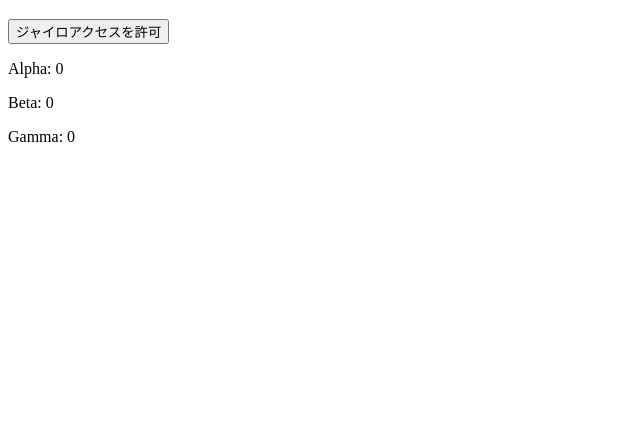
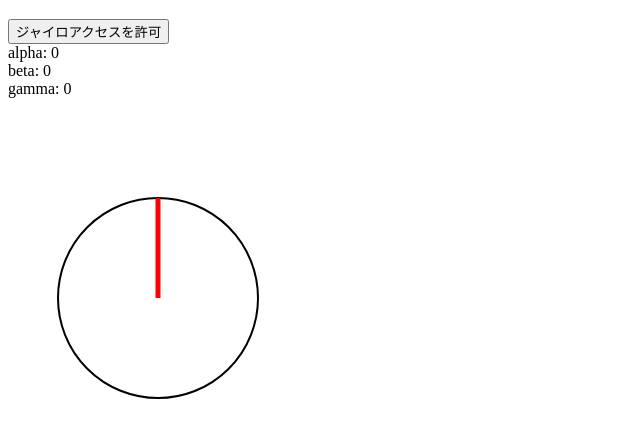
Before and after one commit to koudaihirata/gyro, a plain HTML site: page index.html in a window 1280 px wide. Shown: the part 70-508 px from the top of the page, without its empty margins (0-640 px from the left). Drawn offline with Linux system fonts and the light colour scheme.

Commit message:
ジャイロを使用してコンパスのようなものを作成

```diff
--- a/index.html
+++ b/index.html
@@ -3,42 +3,15 @@
 <head>
   <meta charset="UTF-8">
   <meta name="viewport" content="width=device-width, initial-scale=1.0">
-  <title>ジャイロセンサー</title>
+  <title>ジャイロセンサーの許可リクエスト</title>
 </head>
 <body>
   <h1>ジャイロセンサーのデータを取得</h1>
-  <button id="requestPermissionBtn">ジャイロアクセスを許可</button>
-  <p id="alpha">Alpha: 0</p>
-  <p id="beta">Beta: 0</p>
-  <p id="gamma">Gamma: 0</p>
+  <button id="requestPermissionBtn" style="display:none;">ジャイロアクセスを許可</button>
+  <div id="txt">ここにデータを表示</div>
+  <canvas id="canvas" width="300" height="400"></canvas>
 
-  <script>
-    const alphaElement = document.getElementById('alpha');
-    const betaElement = document.getElementById('beta');
-    const gammaElement = document.getElementById('gamma');
-    const requestPermissionBtn = document.getElementById('requestPermissionBtn');
 
-    requestPermissionBtn.addEventListener('click', () => {
-      if (typeof DeviceMotionEvent.requestPermission === 'function') {
-        DeviceMotionEvent.requestPermission()
-          .then(response => {
-            if (response === 'granted') {
-              window.addEventListener('deviceorientation', (event) => {
-                const alpha = event.alpha;
-                const beta = event.beta;
-                const gamma = event.gamma;
-
-                alphaElement.textContent = `Alpha: ${alpha}`;
-                betaElement.textContent = `Beta: ${beta}`;
-                gammaElement.textContent = `Gamma: ${gamma}`;
-              });
-            } else {
-              alert('ジャイロデータへのアクセスが拒否されました。');
-            }
-          })
-          .catch(console.error);
-      }
-    });
-  </script>
+  <script src="./js/script.js"></script>
 </body>
 </html>
--- a/js/script.js
+++ b/js/script.js
@@ -1,27 +1,80 @@
-//. DeviceOrientationEvent オブジェクトが有効な環境か？　をチェック
-if( window.DeviceOrientationEvent ){
-    //. DeviceOrientationEvent オブジェクトが有効な場合のみ、deviceorientation イベント発生時に deviceOrientaion 関数がハンドリングするよう登録
-    window.addEventListener( "deviceorientation", deviceOrientation );
-  }
+const alphaElement = document.getElementById('alpha');
+const betaElement = document.getElementById('beta');
+const gammaElement = document.getElementById('gamma');
+const requestPermissionBtn = document.getElementById('requestPermissionBtn');
+let alpha = 0, beta = 0, gamma = 0;
+let canvas = document.getElementById("canvas"); // ★canvas要素を取得
+let context = canvas.getContext("2d");          // ★絵を描く部品を取得
 
-var alpha = 0, beta = 0, gamma = 0;             // ジャイロの値を入れる変数を3個用意
 
-// ジャイロセンサの値が変化したら実行される deviceorientation イベント
-window.addEventListener("deviceorientation", (dat) => {
-    alpha = dat.alpha;  // z軸（表裏）まわりの回転の角度（反時計回りがプラス）
-    beta  = dat.beta;   // x軸（左右）まわりの回転の角度（引き起こすとプラス）
-    gamma = dat.gamma;  // y軸（上下）まわりの回転の角度（右に傾けるとプラス）
-});
 
-// 指定時間ごとに繰り返し実行される setInterval(実行する内容, 間隔[ms]) タイマーを設定
-var timer = window.setInterval(() => {
+// ローカルストレージから許可状態を確認
+const gyroPermissionGranted = localStorage.getItem('gyroPermissionGranted');
+
+// ジャイロセンサーのデータを取得する関数
+  window.addEventListener('deviceorientation', (event) => {
+    alpha = event.alpha;
+    beta = event.beta;
+    gamma = event.gamma;
+  });
+
+let timer = window.setInterval(() => {
     displayData();      // displayData 関数を実行
-}, 33); // 33msごとに（1秒間に約30回）
+    drawOrientation();  // 方向を描く
+}, 33);
 
-// データを表示する displayData 関数
-function displayData() {
+  function displayData() {
     var txt = document.getElementById("txt");   // データを表示するdiv要素の取得
     txt.innerHTML = "alpha: " + alpha + "<br>"  // x軸の値
-                  + "beta:  " + beta  + "<br>"  // y軸の値
-                  + "gamma: " + gamma;          // z軸の値
+                + "beta:  " + beta  + "<br>"  // y軸の値
+                + "gamma: " + gamma;          // z軸の値
 }
+
+// コンパスのような絵を描く drawOrientation 関数
+function drawOrientation() {
+    var centerX = canvas.width  / 2;            // canvasの中心のX座標
+    var centerY = canvas.height / 2;	        // canvasの中心のY座標
+    var radius  = 100;                          // 枠円の半径および針の長さ
+    var radianAlpha = -alpha * Math.PI / 180;    // 角度をラジアンに変換 ( - で逆転させている)
+    context.clearRect(0, 0, canvas.width, canvas.height);   // canvasの内容を消す clearRect(x, y, w, h)
+    context.beginPath();                        // 描画開始
+    context.arc(centerX, centerY, radius, 0, 2 * Math.PI);  // 枠円を描く
+    context.strokeStyle = "rgb(0, 0, 0)";       // 枠円の線の色
+    context.lineWidth = 2;                      // 線の太さ
+    context.stroke();                           // 線を描画
+    context.beginPath();                        // 描画開始
+    context.moveTo(centerX, centerY);           // 中心に移動
+    // 線を引く（cosでx座標、sinでy座標が得られる。長さradiusを掛ける。-90度すると真上に向く。）
+    context.lineTo(centerX + Math.cos(radianAlpha - Math.PI / 2) * radius,
+                centerY + Math.sin(radianAlpha - Math.PI / 2) * radius);
+    context.strokeStyle = "rgb(255, 0, 0)";     // 針の線の色
+    context.lineWidth = 5;                      // 線の太さ
+    context.stroke();                           // 線を描画
+}
+
+
+// 許可済みならすぐにジャイロセンサーを開始
+if (gyroPermissionGranted === 'true') {
+//   startGyro();
+} else {
+  // 許可が未設定の場合はボタンを表示
+  requestPermissionBtn.style.display = 'block';
+}
+
+// ボタンクリックでジャイロセンサーの許可をリクエスト
+requestPermissionBtn.addEventListener('click', () => {
+  if (typeof DeviceMotionEvent.requestPermission === 'function') {
+    DeviceMotionEvent.requestPermission()
+      .then(response => {
+        if (response === 'granted') {
+          // 許可されたらローカルストレージに保存し、ジャイロセンサーを開始
+          localStorage.setItem('gyroPermissionGranted', 'true');
+          requestPermissionBtn.style.display = 'none'; // ボタンを隠す
+        //   startGyro();
+        } else {
+          alert('ジャイロデータへのアクセスが拒否されました。');
+        }
+      })
+      .catch(console.error);
+  }
+});
```
